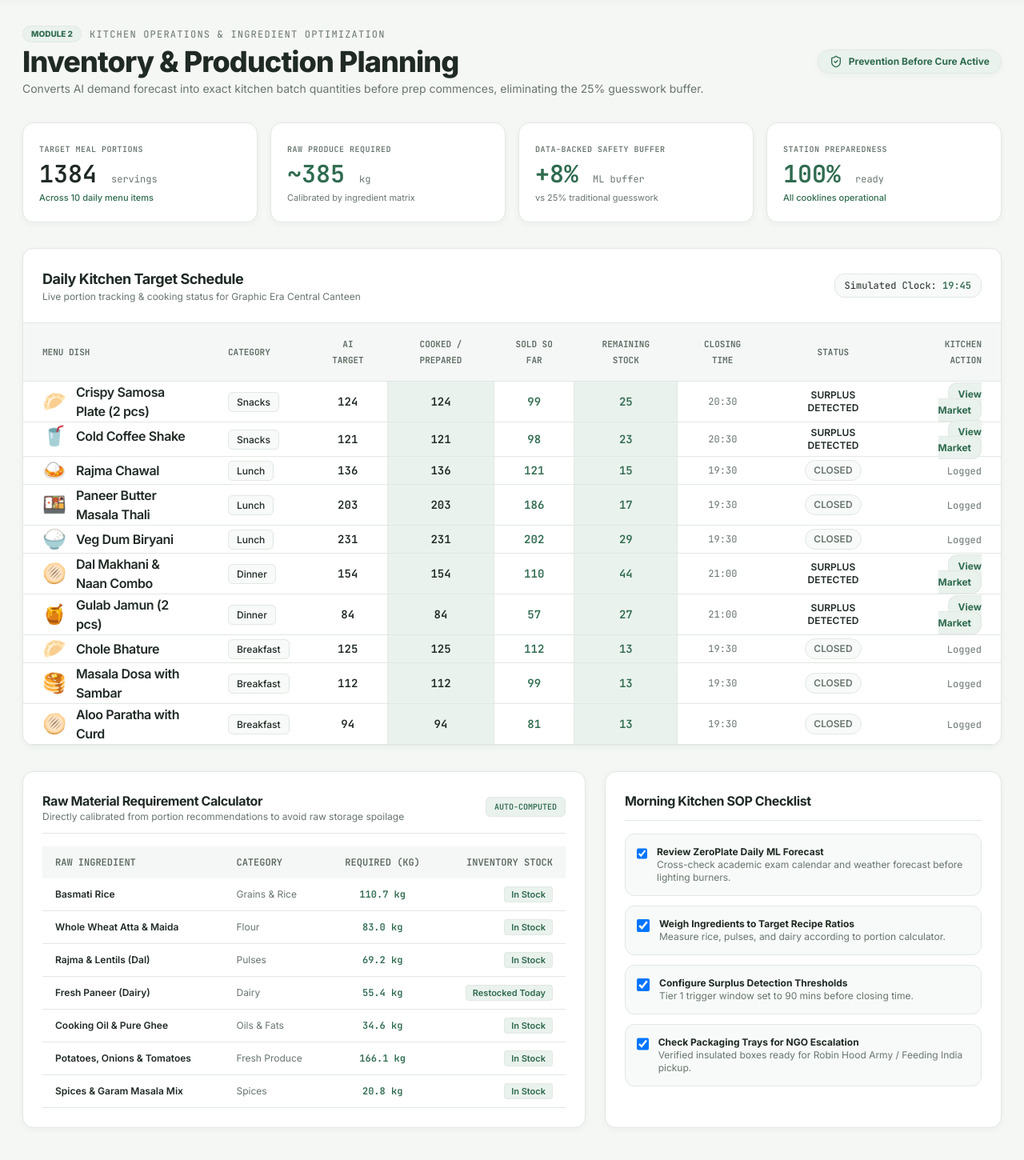
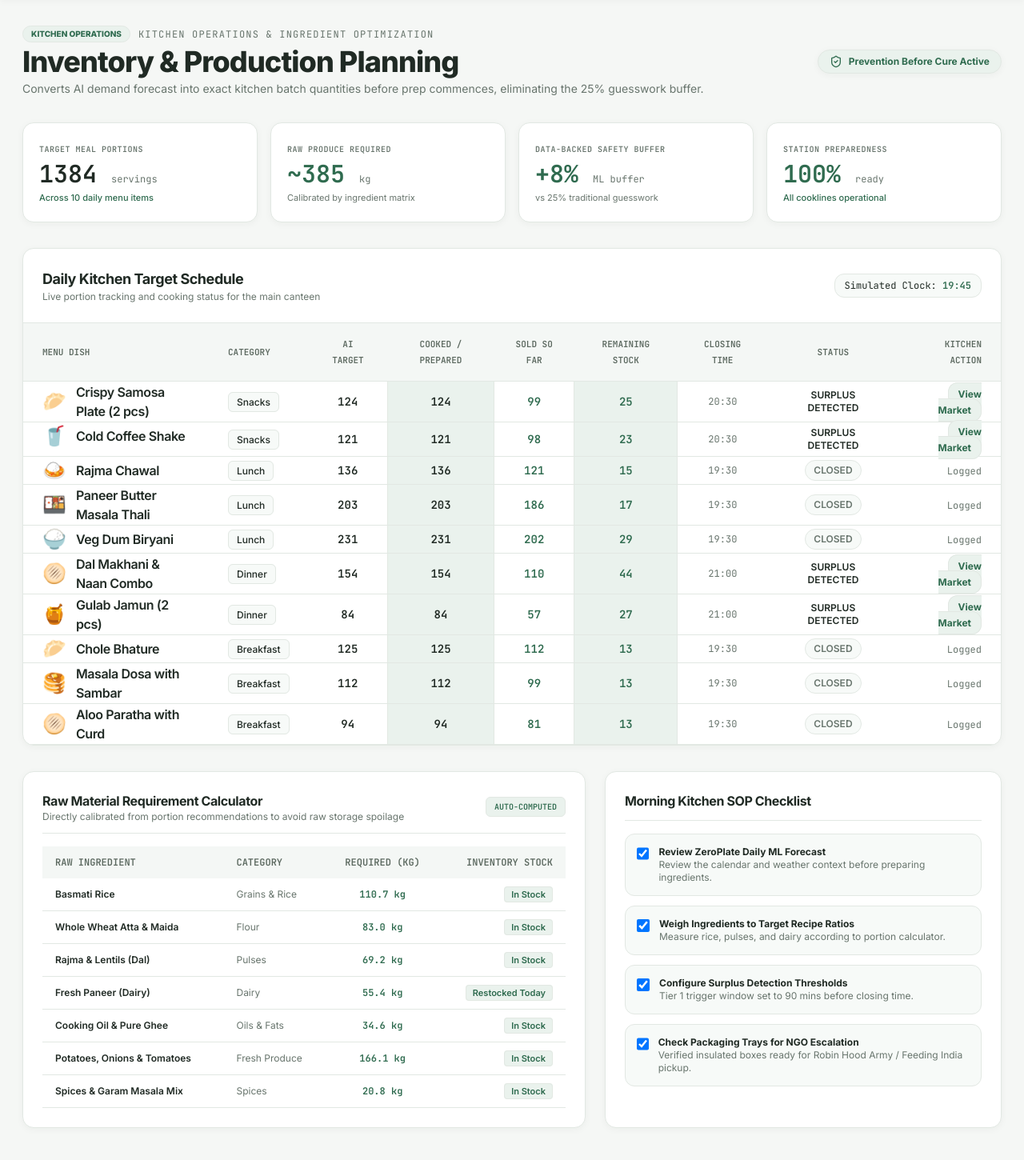
Before and after one commit to vyasy56-afk/ZeroPlate, a Flask app: page /production in a window 1280 px wide. Shown: the part 77-1527 px from the top of the page at 80% size. Run offline with Flask 3, Linux system fonts and the light colour scheme; data comes from the database, SQL or seed files in the repository; some libraries are stand-ins or nearby versions.

Commit message:
Polish ZeroPlate product UI copy

```diff
--- a/app/templates/production.html
+++ b/app/templates/production.html
@@ -1,6 +1,6 @@
 {% extends "base.html" %}
 
-{% block title %}Module 2 · Kitchen Inventory & Production Planning{% endblock %}
+{% block title %}Kitchen plan{% endblock %}
 
 {% block content %}
 <div class="space-y-8">
@@ -8,7 +8,7 @@
     <div class="flex flex-col md:flex-row md:items-center justify-between gap-4">
         <div>
             <div class="flex items-center space-x-2.5">
-                <span class="px-2.5 py-0.5 rounded-full text-[10px] font-black uppercase bg-teal-500/10 text-teal-300 border border-teal-500/30">Module 2</span>
+                <span class="px-2.5 py-0.5 rounded-full text-[10px] font-black uppercase bg-teal-500/10 text-teal-300 border border-teal-500/30">Kitchen operations</span>
                 <span class="text-xs text-slate-400 uppercase tracking-widest font-mono">Kitchen Operations & Ingredient Optimization</span>
             </div>
             <h1 class="text-3xl sm:text-4xl font-black text-white font-heading mt-1">Inventory & Production Planning</h1>
@@ -53,7 +53,7 @@
         <div class="p-6 border-b border-white/5 flex flex-col sm:flex-row items-start sm:items-center justify-between gap-3">
             <div>
                 <h3 class="font-bold text-white text-lg font-heading">Daily Kitchen Target Schedule</h3>
-                <p class="text-xs text-slate-400">Live portion tracking & cooking status for Graphic Era Central Canteen</p>
+                <p class="text-xs text-slate-400">Live portion tracking and cooking status for the main canteen</p>
             </div>
             <span class="text-xs font-mono text-slate-300 bg-white/5 px-3 py-1.5 rounded-xl border border-white/10">
                 Simulated Clock: <strong class="text-emerald-400 font-bold">{{ settings.simulated_time }}</strong>
@@ -180,7 +180,7 @@
                     <input type="checkbox" checked class="mt-0.5 rounded bg-slate-900 border-white/20 text-emerald-500 focus:ring-emerald-500 w-4 h-4">
                     <div>
                         <span class="font-bold text-white block">Review ZeroPlate Daily ML Forecast</span>
-                        <span class="text-slate-400">Cross-check academic exam calendar and weather forecast before lighting burners.</span>
+                        <span class="text-slate-400">Review the calendar and weather context before preparing ingredients.</span>
                     </div>
                 </label>
                 <label class="flex items-start space-x-3 p-3.5 rounded-xl bg-white/[0.02] border border-white/5 cursor-pointer hover:border-emerald-500/30 transition">
```
